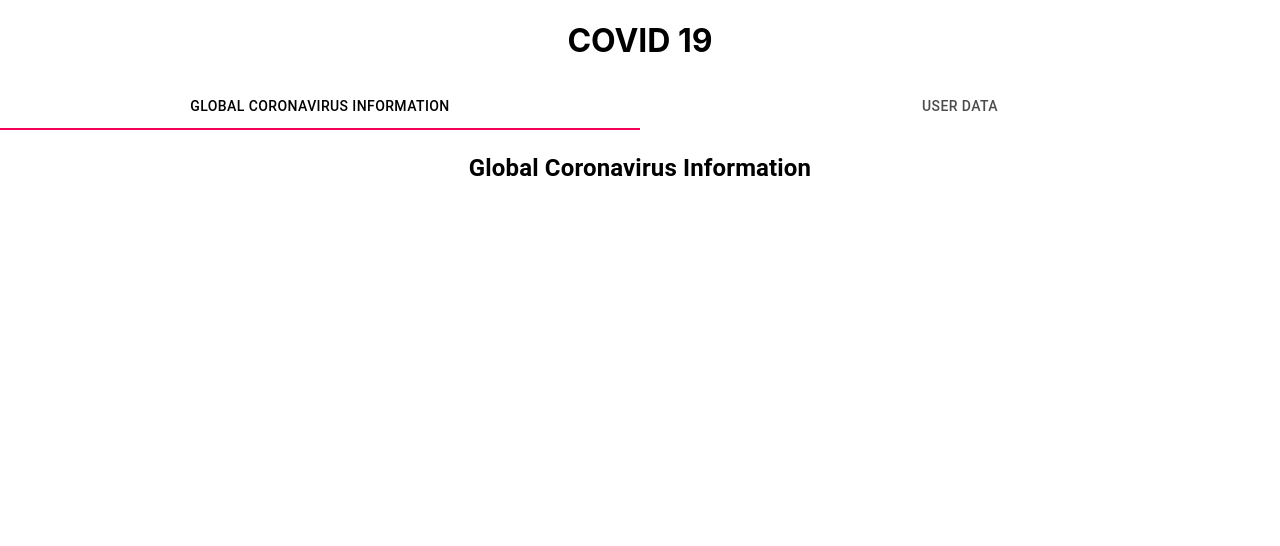
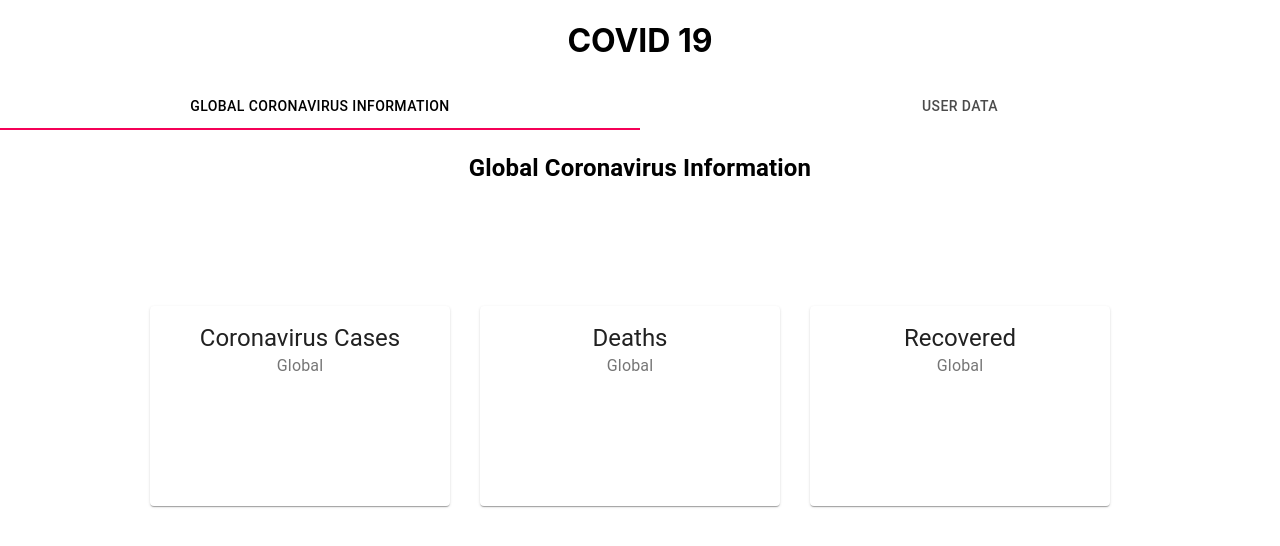
Before and after one commit to Anuththara99/Covid19-Dashboard, a React (Create React App) app: page / in a window 1280 px wide. Shown: the top 546 px of the page. Built offline with nearby package versions, Linux system fonts and the light colour scheme; no server answers.

Commit message:
Fetch data from Api

```diff
--- a/src/App.js
+++ b/src/App.js
@@ -39,7 +39,7 @@ function App() {
 
         </div>
         <div>
-
+          <DataFetching/>
         </div>
 
 
--- /dev/null
+++ b/src/component/DataFetching.js
@@ -0,0 +1,58 @@
+import React, {useState,useEffect} from "react"
+import axios from "axios"
+import { Card, CardContent, CardHeader, Tab ,Tabs, Typography} from '@material-ui/core';
+
+
+
+function DataFetching(){
+
+
+
+    const [all, setAll] =useState([])
+    useEffect(() => {
+        axios.get("https://coronavirus-19-api.herokuapp.com/all" )
+        .then(res =>
+            {
+                console.log(res)
+                setAll(res.data)
+            })
+        .catch(err =>{
+            console.log(err)
+        })
+    },[])
+    return(
+        <div>
+
+            <Card style={{width:300, height:200,marginLeft:150,marginTop:100,float:'left'}}>
+                <CardHeader subheader="Global" title="Coronavirus Cases"/>
+                <CardContent >
+                    <Typography variant="body2" color="textSecondary">
+                    {all.cases}
+                    </Typography>
+                </CardContent>
+            </Card>
+            <Card style={{width:300, height:200,marginLeft:30,marginTop:100,float:'left'}}>
+                <CardHeader subheader="Global" title="Deaths"/>
+                <CardContent >
+                    <Typography variant="body2" color="textSecondary">
+                   {all.deaths}
+                    </Typography>
+                </CardContent >
+            </Card>
+            <Card style={{width:300, height:200,marginLeft:30,marginTop:100,float:'left'}}>
+                <CardHeader subheader="Global" title="Recovered"/>
+                <CardContent >
+                    <Typography variant="body2" color="textSecondary">
+                    {all.recovered}
+                    </Typography>
+                </CardContent >
+            </Card>
+
+
+        </div>
+
+
+    )
+}
+
+export default DataFetching
```
